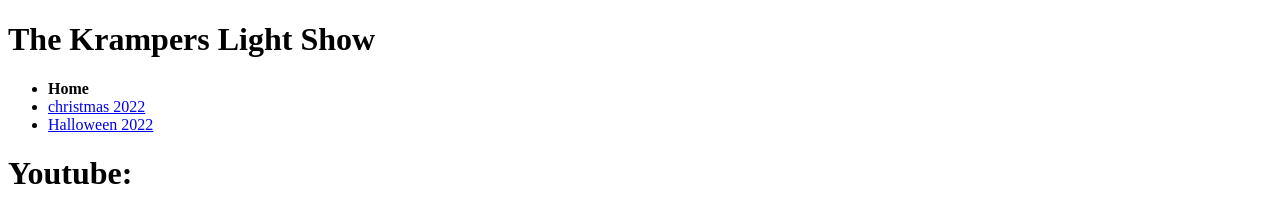
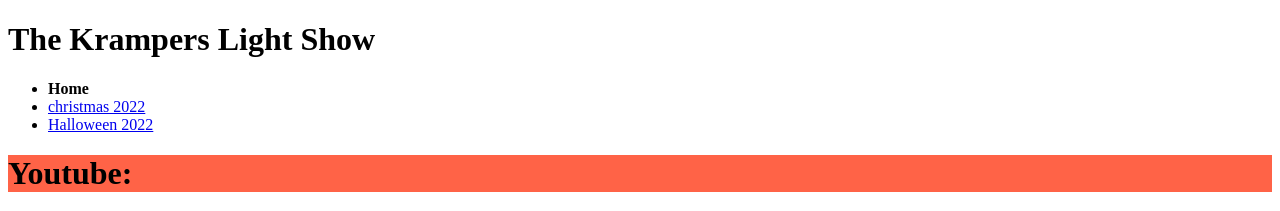
Before and after one commit to Akramer3k/Lights-Website, a plain HTML site: page Home.html in a window 1280 px wide. Shown: the top 211 px of the page. Drawn offline with Linux system fonts and the light colour scheme.

Commit message:
Update Home.html

```diff
--- a/Home.html
+++ b/Home.html
@@ -19,7 +19,7 @@
   </nav>
 <footer>
 
-  <h1>Youtube:</h1>
+<h1 style="background-color:Tomato;">Youtube:</h1>
   <a href="https://www.youtube.com/channel/UCV-CdhofPPGqVfqPsbjyUAA">
     <img src="Youtube.png" alt="Youtube" style="width:42px;height:42px;">
     </a>
```
